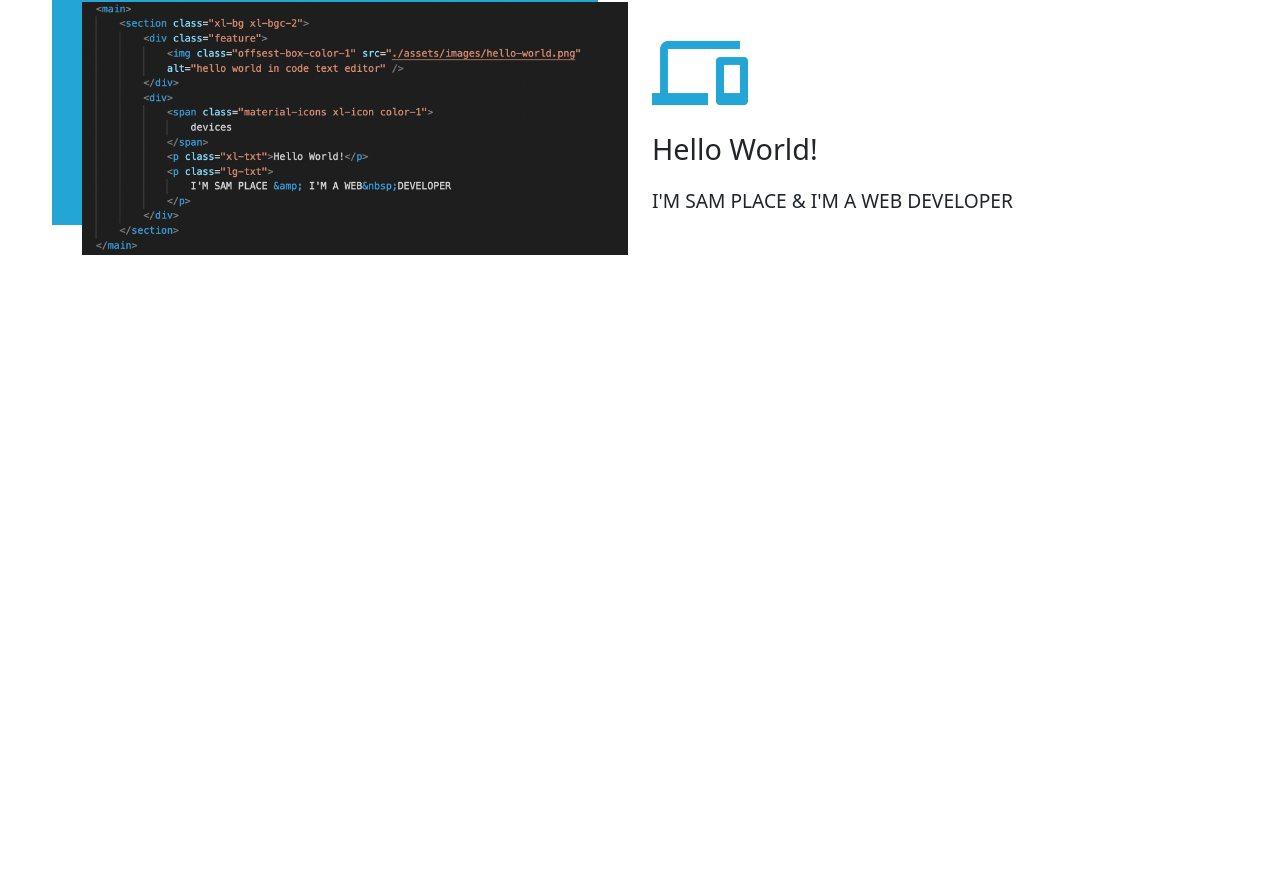
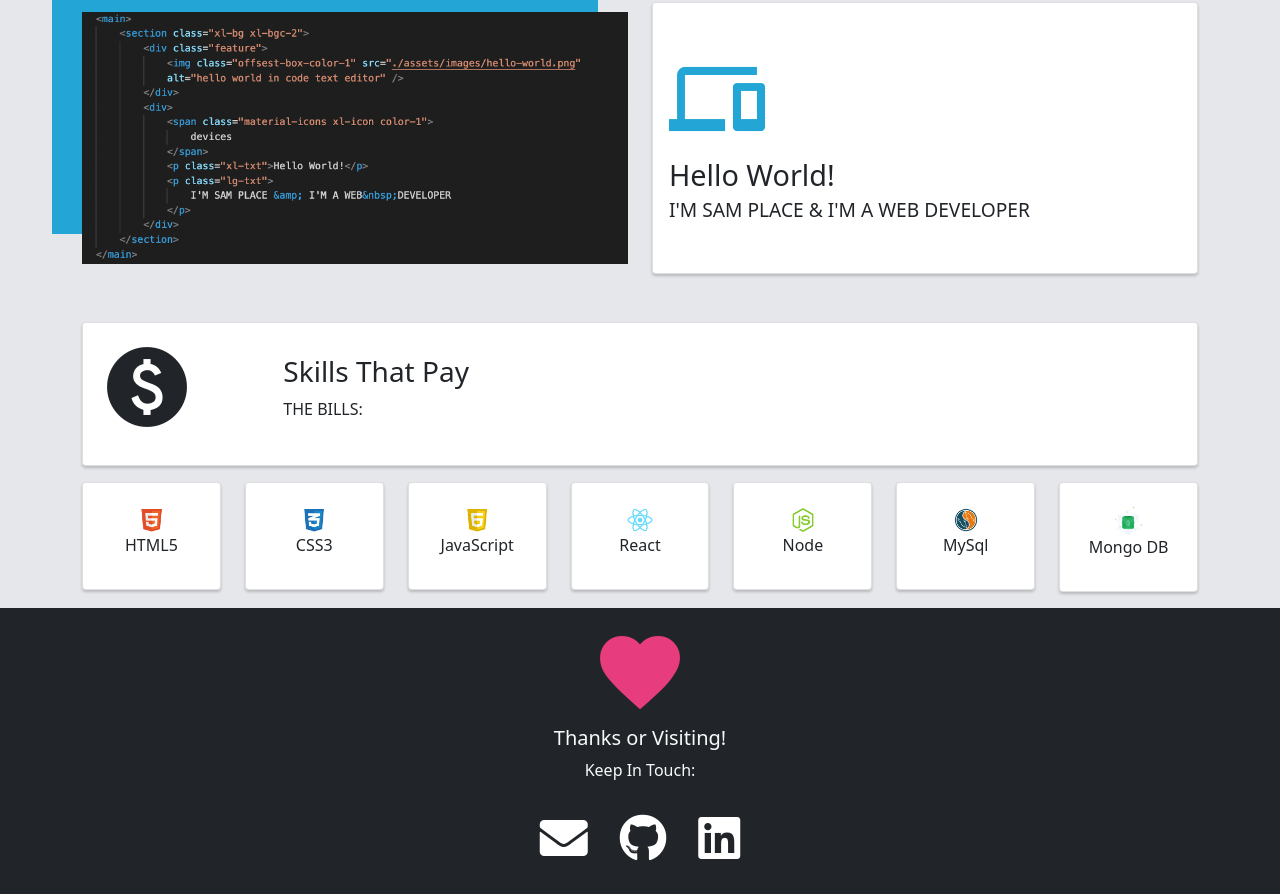
Before and after one commit to samvauclain/react-portfolio, a React (Create React App) app: page / in a window 1280 px wide. Shown: the part 120-1014 px from the top of the page. Before the commit the page ends 800 px from the top, so only its background shows below. Built offline with nearby package versions, Linux system fonts and the light colour scheme.

Commit message:
Brought more elements into home page, misc other updates

```diff
--- a/public/index.html
+++ b/public/index.html
@@ -12,6 +12,7 @@
     <link rel="stylesheet" href="https://fonts.googleapis.com/css?family=Roboto:300,400,500" />
     <link rel="stylesheet" href="https://fonts.googleapis.com/icon?family=Material+Icons" />
     <link rel="apple-touch-icon" href="%PUBLIC_URL%/logo192.png" />
+    <link rel="stylesheet" href="https://pro.fontawesome.com/releases/v5.10.0/css/all.css" integrity="sha384-AYmEC3Yw5cVb3ZcuHtOA93w35dYTsvhLPVnYs9eStHfGJvOvKxVfELGroGkvsg+p" crossorigin="anonymous"/>
     <!--
       manifest.json provides metadata used when your web app is installed on a
       user's mobile device or desktop. See https://developers.google.com/web/fundamentals/web-app-manifest/
--- a/src/App.css
+++ b/src/App.css
@@ -1,6 +1,10 @@
-/* .App {
-  text-align: center;
-} */
+.App {
+  background-color: #e5e7eb;
+}
+
+.card {
+  box-shadow: 0 2px 3px 0 rgb(0 0 0 / 20%);
+}
 
 .offsest-box-color-1 {
   box-shadow: -30px -30px 0px #23a6d5;
@@ -20,6 +24,25 @@
 
 .color-2 {
   color: #ee7752;
+}
+
+.color-4 {
+  color: #e73c7e;
+}
+
+.fa-icons {
+  font-size: 3rem;
+  padding: 1.5rem;
+  margin-top: 2rem;
+}
+
+.fa-icons::before {
+  content: "";
+}
+
+.fa-icon {
+  color:#fff;
+  padding:1rem;
 }
 
 .btn-primary {
--- a/src/App.js
+++ b/src/App.js
@@ -5,6 +5,7 @@ import Portfolio from './components/Portfolio'
 import Resume from './components/Resume';
 import About from './components/About';
 import Contact from './components/Contact';
+import Footer from './components/Footer';
 import './App.css';
 
 function App() {
@@ -47,6 +48,7 @@ function App() {
       <main>
       {currentPage.name === "Home" ? <Home/> : currentPage.name === "About" ? <About/> : currentPage.name === "Portfolio" ? <Portfolio/>: currentPage.name === "Contact" ? <Contact /> : <Resume></Resume>}
       </main>
+      <Footer></Footer>
     </div>
   );
 }
--- a/src/components/About/index.js
+++ b/src/components/About/index.js
@@ -6,15 +6,19 @@ import profilePic from "../../assets/me-2-min.jpg";
 function About() {
     return (
         <Container>
+        <Card>
+        <Card.Body>
         <Row>
-            <Col className="col-12 mb-3">
-            <img src = {profilePic} alt="hello world" className='profilePic'/>
+            <Col className="col-12 col-sm-3 col-md-2 mb-2">
+                <img src = {profilePic} alt="hello world" className='profilePic'/>
             </Col>
-            <Col className="col-12 col-md-9 mb-3">
-            <h3>What I do</h3>
-            <p>I have a background in web and graphic design, and have worn a lot of hats relating to those fields. Currently, I'm a web administrator. Lately I've been learning more about web development, and loving it! I've decided to pursue web development as a career change.</p>
+            <Col className="col-12 col-sm-9 col-md-10 mb-2">
+                <h3>What I do</h3>
+                <p>I have a background in web and graphic design, and have worn a lot of hats relating to those fields. Currently, I'm a web administrator. Lately I've been learning more about web development, and loving it! I've decided to pursue web development as a career change.</p>
             </Col>
         </Row>
+        </Card.Body>
+        </Card>
 
         <Row className="my-3 justify-content-md-center">
             <Col className="col-12 col-md-4 my-3">
--- /dev/null
+++ b/src/components/Footer/index.js
@@ -0,0 +1,27 @@
+import React from 'react';
+import { Container, Row, Col, Card } from 'react-bootstrap';
+
+function Footer() {
+    return (
+        <Row className="bg-dark text-light text-center py-3 mt-3">
+            <Col>
+            <span className="material-icons xl-icon color-4">favorite</span>
+            <h5>Thanks or Visiting!</h5>
+            <p>Keep In Touch:</p>
+            <span className="fa-icons">
+                <a href="mailto:samvauclain@gmail.com">
+                    <i className="fas fa-envelope fa-icon"></i>
+                </a>
+                <a href="https://github.com/samvauclain" target="_blank" rel="noreferrer">
+                    <i className="fab fa-github fa-icon"></i>
+                </a>
+                <a href="https://www.linkedin.com/in/sam-place-0ba3ba17/" target="_blank" rel="noreferrer">
+                    <i className="fab fa-linkedin fa-icon"></i>
+                </a>
+            </span>
+            </Col>
+        </Row>
+    )
+}
+
+export default Footer;
--- a/src/components/Home/index.js
+++ b/src/components/Home/index.js
@@ -1,6 +1,13 @@
 import React from 'react';
-import { Container, Row, Col } from 'react-bootstrap';
+import { Container, Row, Col, Card } from 'react-bootstrap';
 import helloWorld from "../../assets/hello-world.png";
+import html5Img from "../../assets/icon_html.png";
+import css3Img from "../../assets/icon_css.png";
+import jsImg from "../../assets/icon_js.png";
+import reactImg from "../../assets/icon_react.png";
+import nodeImg from "../../assets/icon_node.png";
+import mysqlImg from "../../assets/icon_mysql.png";
+import mongoImg from "../../assets/icon_mongo.png";
 
 function Home() {
     return (
@@ -10,15 +17,108 @@ function Home() {
                 <img src = {helloWorld} alt="hello world" className='helloWorld w-100 offsest-box-color-1'/>
             </Col>
             <Col className="my-3 col-12 col-md-4 col-lg-6">
-            <span className="material-icons xl-icon color-1">
+            <Card className="py-3">
+            <Card.Body>
+                <span className="material-icons xl-icon color-1 mt-3">
                     devices
                 </span>
-                <p className="xl-txt">Hello World!</p>
-                <p className="lg-txt">
+                <p className="xl-txt mb-0">Hello World!</p>
+                <p className="lg-txt mb-3">
                     I'M SAM PLACE &amp; I'M A WEB&nbsp;DEVELOPER
                 </p>
+            </Card.Body>
+            </Card>
             </Col>
         </Row>
+
+        <Card>
+        <Card.Body>
+        <Row>
+            <Col className="col-12 col-sm-3 col-md-2 col-xxl-1 mb-2">
+            <span class="material-icons xl-icon">paid</span>
+            </Col>
+            <Col className="col-12 col-sm-9 col-md-10 col-xxl-11 mb-2">
+                <h3 className="mt-3">Skills That Pay</h3>
+                <p>THE BILLS:</p>
+            </Col>
+        </Row>
+        </Card.Body>
+        </Card>
+
+        <Row className="my-3 justify-content-md-center text-center">
+            <Col className="col">
+                <Card>
+                    <Card.Body>
+                        <Col className="mt-2">
+                        <img src = {html5Img} alt="hello world" className='html5Img w-25 d-block m-auto'/>
+                        <p>HTML5</p>
+                        </Col>
+                    </Card.Body>
+                </Card>
+            </Col>
+            <Col className="col">
+            <Card>
+                <Card.Body>
+                <Col className="mt-2">
+                    <img src = {css3Img} alt="hello world" className='css3Img w-25 d-block m-auto'/>
+                    <p>CSS3</p>
+                    </Col>
+                </Card.Body>
+            </Card>
+            </Col>
+            <Col className="col">
+            <Card>
+                <Card.Body>
+                <Col className="mt-2">
+                    <img src = {jsImg} alt="hello world" className='jsImg w-25 d-block m-auto'/>
+                    <p>JavaScript</p>
+                    </Col>
+                </Card.Body>
+            </Card>
+            </Col>
+            <Col className="col">
+            <Card>
+                <Card.Body>
+                <Col className="mt-2">
+                    <img src = {reactImg} alt="hello world" className='reactImg w-25 d-block m-auto'/>
+                    <p>React</p>
+                    </Col>
+                </Card.Body>
+            </Card>
+            </Col>
+            <Col className="col">
+            <Card>
+                <Card.Body>
+                <Col className="mt-2">
+                    <img src = {nodeImg} alt="hello world" className='nodeImg w-25 d-block m-auto'/>
+                    <p>Node</p>
+                    </Col>
+                </Card.Body>
+            </Card>
+            </Col>
+            <Col className="col">
+            <Card>
+                <Card.Body>
+                <Col className="mt-2">
+                    <img src = {mysqlImg} alt="hello world" className='mysqlImg w-25 d-block m-auto'/>
+                    <p>MySql</p>
+                    </Col>
+                </Card.Body>
+            </Card>
+            </Col>
+            <Col className="col">
+            <Card>
+                <Card.Body>
+                <Col className="mt-2">
+                    <img src = {mongoImg} alt="hello world" className='mongoImg w-25 d-block m-auto'/>
+                    <p>Mongo DB</p>
+                    </Col>
+                </Card.Body>
+            </Card>
+            </Col>
+        </Row>
+
+
         </Container>
     )
 }
--- a/src/components/Portfolio/index.js
+++ b/src/components/Portfolio/index.js
@@ -14,12 +14,16 @@ function Portfolio() {
                 <img src = {walkNSpot} alt="hello world" className='walkNSpot w-100 offsest-box-color-2'/>
             </Col>
             <Col className="my-3 col-12 col-md-4 col-lg-6">
+            <Card className="py-3">
+            <Card.Body>
             <span className="material-icons xl-icon color-2">
                     devices
                 </span>
                 <p className="xl-txt mb-1">Featured Project:</p>
                 <p className="lg-txt mb-0">WALK'N SPOT</p>
                 <p>Search for a list of trails by city & types of animals seen on the trails.</p>
+            </Card.Body>
+            </Card>
             </Col>
         </Row>
 
```
